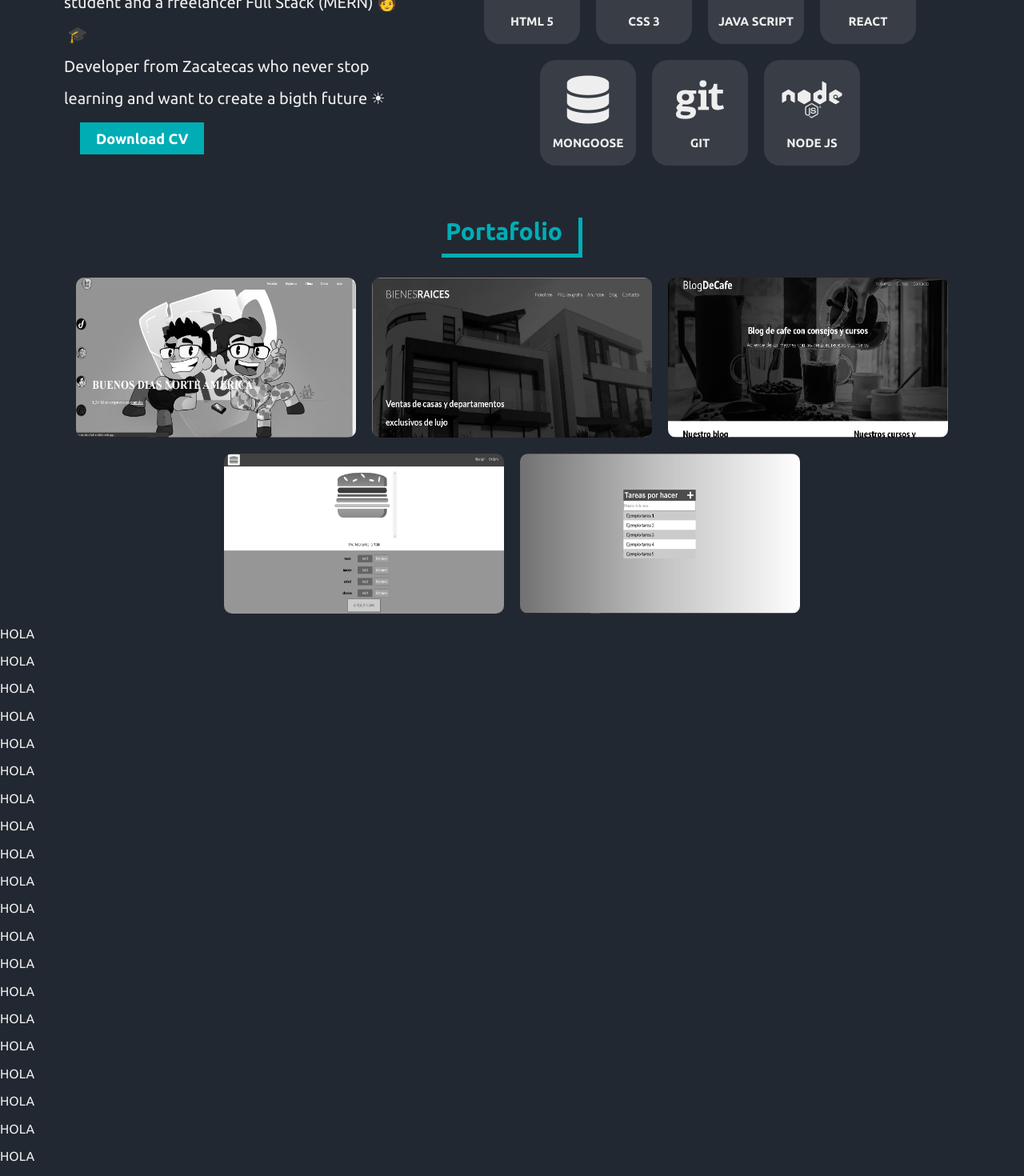
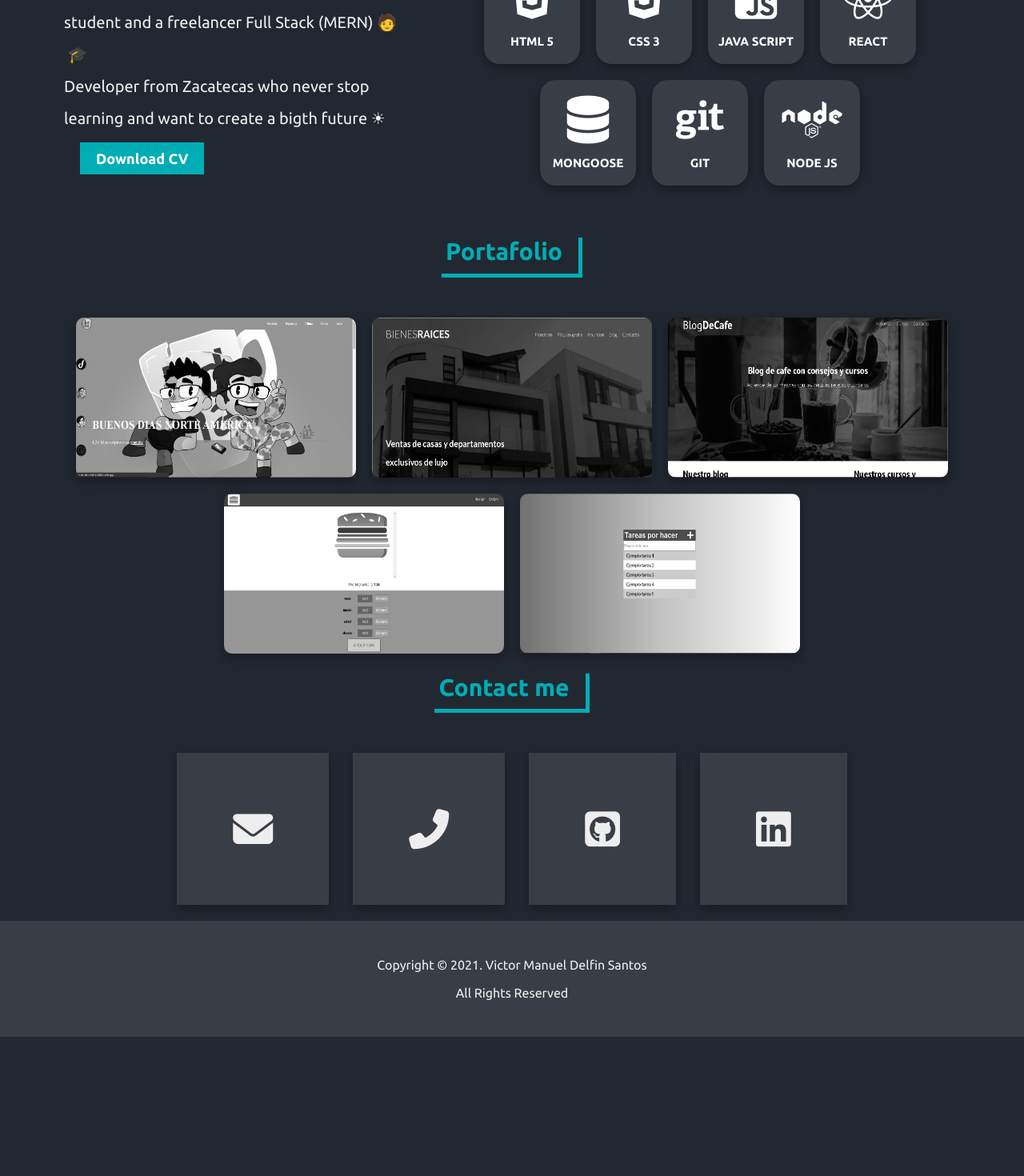
Before and after one commit to ByVictor28/Portafolio, a React (Create React App) app: page / in a window 1280 px wide. Shown: the part 1023-2493 px from the top of the page at 80% size. After the commit the page ends 2319 px from the top, so only its background shows below. Built offline with nearby package versions, Linux system fonts and the light colour scheme.

Commit message:
Structur complete

```diff
--- a/src/App.js
+++ b/src/App.js
@@ -1,4 +1,5 @@
 import About from "./Components/About/About";
+import Contact from "./Components/Contact/Contact";
 import Hero from "./Components/Hero/Hero";
 import Navbar from "./Components/Navbar/Navbar";
 import Portafolio from "./Components/Portafolio/Portafolio";
@@ -8,33 +9,17 @@
 
   return (
     <div>
-
         <Navbar/>
         <Hero/>
         <div className="container">
           <About/>
           <Portafolio/>
+          <Contact/>
         </div>
-        <p>HOLA</p>
-        <p>HOLA</p>
-        <p>HOLA</p>
-        <p>HOLA</p>
-        <p>HOLA</p>
-        <p>HOLA</p>
-        <p>HOLA</p>
-        <p>HOLA</p>
-        <p>HOLA</p>
-        <p>HOLA</p>
-        <p>HOLA</p>
-        <p>HOLA</p>
-        <p>HOLA</p>
-        <p>HOLA</p>
-        <p>HOLA</p>
-        <p>HOLA</p>
-        <p>HOLA</p>
-        <p>HOLA</p>
-        <p>HOLA</p>
-        <p>HOLA</p>
+        <footer>
+          <p>Copyright © 2021. Victor Manuel Delfin Santos</p>
+          <p>All Rights Reserved</p>
+        </footer>
     </div>
   );
 }
--- a/src/Components/About/About.module.css
+++ b/src/Components/About/About.module.css
@@ -19,6 +19,7 @@
     flex-wrap: wrap;
     justify-content: center;
     gap: 2rem;
+    color: white;
 }
 @media (max-width: 924px){
     .About{
--- a/src/Components/CardSkill/Card.js
+++ b/src/Components/CardSkill/Card.js
@@ -3,7 +3,7 @@
 
 const Card = ({icon,name})=>{
 return (
-    <div className={classes.Card}>
+    <div className={`${classes.Card} sombra`}>
         <i className={icon}></i>
         <span>{name}</span>
     </div>
--- a/src/Components/Contact/Contact.js
+++ b/src/Components/Contact/Contact.js
@@ -1,10 +1,32 @@
 import React from 'react'
 import classes from "./Contact.module.css"
 
+const CardContact = ({children})=>{
+return (
+    <div className={`${classes.CardContact} sombra`}>
+        {children}
+    </div>
+)
+}
+
 const Contact = (props)=>{
 return (
-    <div classname={classes.Contact}>
-        Contact
+    <div className={classes.Contact} id="Contact">
+        <h2>Contact me</h2>
+        <div>
+            <CardContact>
+                <a href="mailto:victormanu31611@gmail.com"><i className="fas fa-envelope"></i></a>
+            </CardContact>
+            <CardContact>
+                <a href="" target="_blank" ><i className="fas fa-phone-alt"></i></a>
+            </CardContact>
+            <CardContact>
+                <a href="https://github.com/ByVictor28" target="_blank"><i className="fab fa-github-square"></i></a>
+            </CardContact>
+            <CardContact>
+                <a href="https://www.linkedin.com/in/victor-delfin-8a32a416a/" target="_blank"><i className="fab fa-linkedin"></i></a>
+            </CardContact>
+        </div>
     </div>
 )
 }
--- a/src/Components/Contact/Contact.module.css
+++ b/src/Components/Contact/Contact.module.css
@@ -0,0 +1,31 @@
+/* CARD */
+.CardContact{
+    background: var(--grey);
+    display: block;
+    /* padding: 7rem; */
+    /* width: 2rem;
+    height: 2rem; */
+    display: flex;
+    justify-content: center;
+    align-items: center;
+
+}
+.CardContact a {
+    padding: 7rem;
+    color: var(--white);
+    transition: color 1s ease;
+}
+.CardContact i{
+    font-size: 5rem;
+}
+.CardContact a:hover{
+    color: var(--cyan);
+}
+/* CONTACTS */
+.Contact div{
+    display: flex;
+    justify-content: center;
+    gap: 3rem;
+    flex-wrap: wrap;
+
+}
--- a/src/Components/Hero/Hero.module.css
+++ b/src/Components/Hero/Hero.module.css
@@ -32,6 +32,7 @@
 }
 .Description span{
     font-size: 3rem;
+    color: white;
 }
 .Description h1{
     font-size: 4rem;
--- a/src/Components/Navbar/Navbar.js
+++ b/src/Components/Navbar/Navbar.js
@@ -5,13 +5,13 @@
 const ButtonTop = (props)=>{
     return (
         <div className={classes.ButtonTop} onClick={() => scroll.scrollToTop()}>
-            <i className="fas fa-angle-up" ></i>
+            <i className="fas fa-angle-up"></i>
         </div>
     )
 }
 
 
-const Navbar = ()=>{
+const Navbar = ({click})=>{
 
     const [openMenu, setOpenMenu] = useState(false);
 
@@ -19,21 +19,23 @@
 return (
     <div className={`${classes.Navbar}`}>
        <div className={classes.Logo}>
-            <p> {'<'} <span>VictorD</span> {'/>'} </p>
+            <p onClick={() => scroll.scrollToTop()}> {'<'} <span>VictorD</span> {'/>'} </p>
         </div>
         <nav onClick={() => {setOpenMenu(false)}} className={openMenu ?`${classes.Activo}`:"" }>
             <ul >
                 <li>
-                    <Link href="/" to="#" >Home</Link>
+                    <Link href="/" to="About" smooth={true} duration={700}>About</Link>
                 </li>
                 <li>
-                    <Link href="/" to="About" smooth={true} duration={1500}>About</Link>
+                    <Link href="/" to="Portafolio" smooth={true} duration={700}>Portafolio</Link>
                 </li>
                 <li>
-                    <Link href="/" to="Portafolio">Portafolio</Link>
+                    <Link href="/" to="Contact" smooth={true} duration={700}>Contact</Link>
                 </li>
                 <li>
-                    <Link href="/" to="Contact">Contact</Link>
+                    <div className={classes.Toogle} onClick={click}>
+                        <i className="fas fa-moon"></i>
+                    </div>
                 </li>
             </ul>
         </nav>
--- a/src/Components/Navbar/Navbar.module.css
+++ b/src/Components/Navbar/Navbar.module.css
@@ -16,6 +16,7 @@
     margin: 0;
     font-size: 3rem;
     color: var(--cyan);
+    cursor: pointer;
 }
 
 .Logo p span{
--- a/src/Components/Portafolio/Portafolio.js
+++ b/src/Components/Portafolio/Portafolio.js
@@ -3,7 +3,7 @@
 
 const Project = ({name,image,description,linkPage,linkRepository})=>{
     return (
-        <div className={classes.Project}>
+        <div className={`${classes.Project} sombra`} id="Portafolio">
             <div className={classes.Image}>
                 <img src={`/imagenes/Projects/${image}`} alt="Project"/>
             </div>
--- a/src/index.css
+++ b/src/index.css
@@ -53,6 +53,7 @@
   border-bottom: .5rem solid var(--cyan);
   border-right: .5rem solid var(--cyan);
   padding:0 2rem 1rem .5rem;
+  margin-bottom: 5rem;
 }
 .container h3{
   font-size: 2.3rem;
@@ -79,3 +80,23 @@
   color: var(--grey);
   background: var(--white);
 }
+.sombra{
+  box-shadow: rgba(0, 0, 0, 0.35) 0px 5px 15px;
+}
+
+/* FOOTER */
+footer{
+  margin-top: 2rem;
+  background: var(--grey);
+  padding: 3rem 0;
+  text-align: center;
+}
+footer::after{
+  content: "";
+  background: rebeccapurple;
+  width: 10rem;
+  height: 1rem;
+  top: 0;
+  left: 0;
+
+}
```
